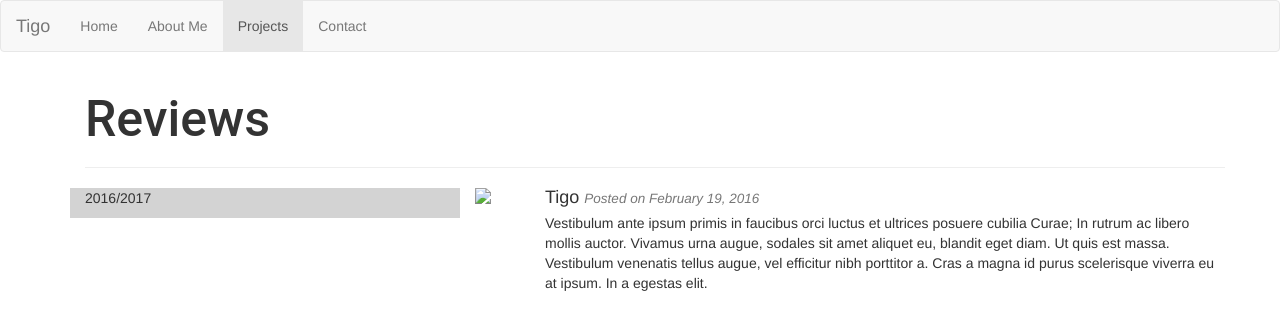
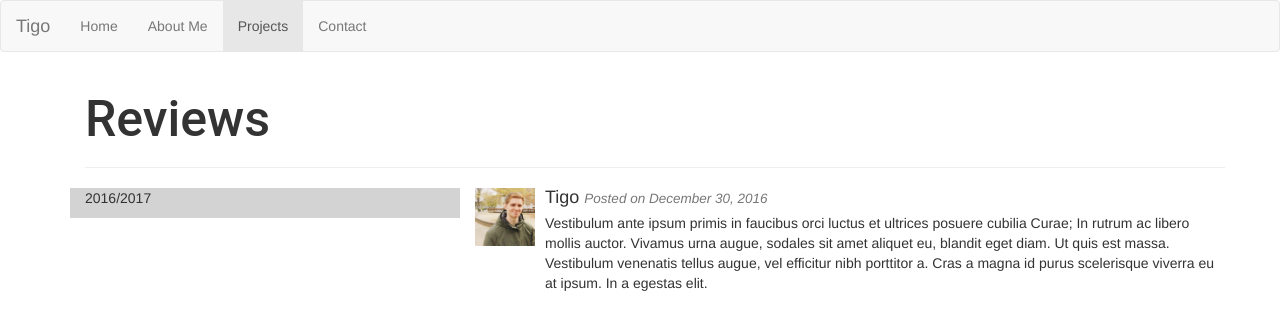
Before and after one commit to Tigo2000/tigo2000.github.io, a plain HTML site: page reviews.html in a window 1280 px wide. Drawn offline with nearby package versions, Linux system fonts and the light colour scheme.

```diff
--- a/reviews.html
+++ b/reviews.html
@@ -53,10 +53,10 @@
 						<!-- Media top -->
 						<div class="media">
 							<div class="media-left media-top">
-								<img src="./hi.png" class="media-object" style="width:60px">
+								<img src="./images/me.png" class="media-object" style="width:60px">
 							</div>
 							<div class="media-body">
-								<h4 class="media-heading">Tigo <small><i>Posted on February 19, 2016</i></small></h4>
+								<h4 class="media-heading">Tigo <small><i>Posted on December 30, 2016</i></small></h4>
 								<p>Vestibulum ante ipsum primis in faucibus orci luctus et ultrices posuere cubilia Curae; In rutrum ac libero mollis auctor. Vivamus urna augue, sodales sit amet aliquet eu, blandit eget diam. Ut quis est massa. Vestibulum venenatis tellus augue, vel efficitur nibh porttitor a. Cras a magna id purus scelerisque viverra eu at ipsum. In a egestas elit.</p>
 							</div>
 						</div>
```
Also changed, not shown: images/me.PNG (added).
